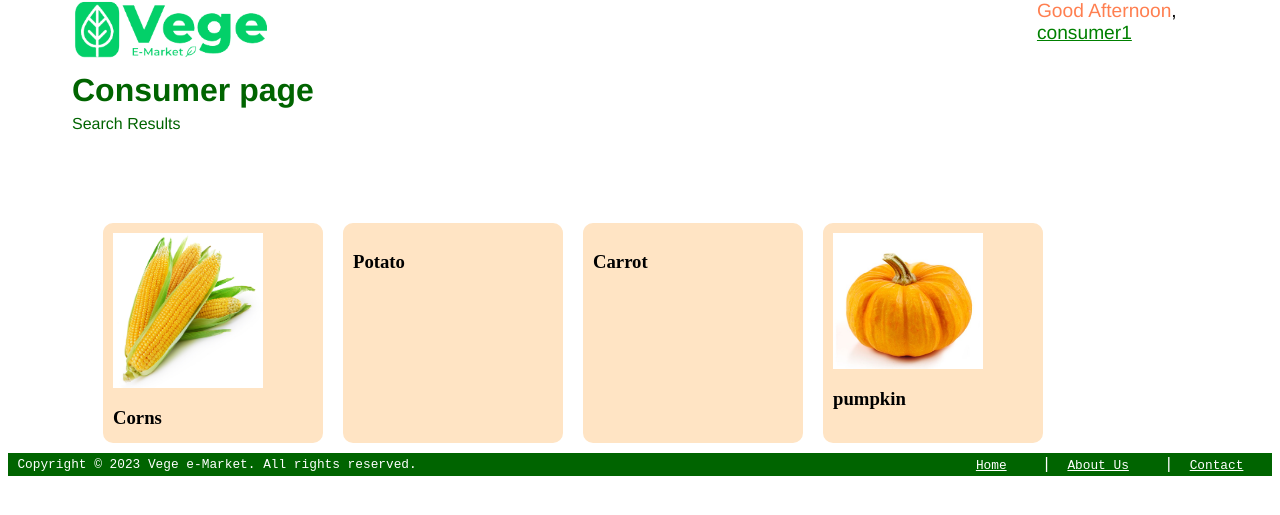
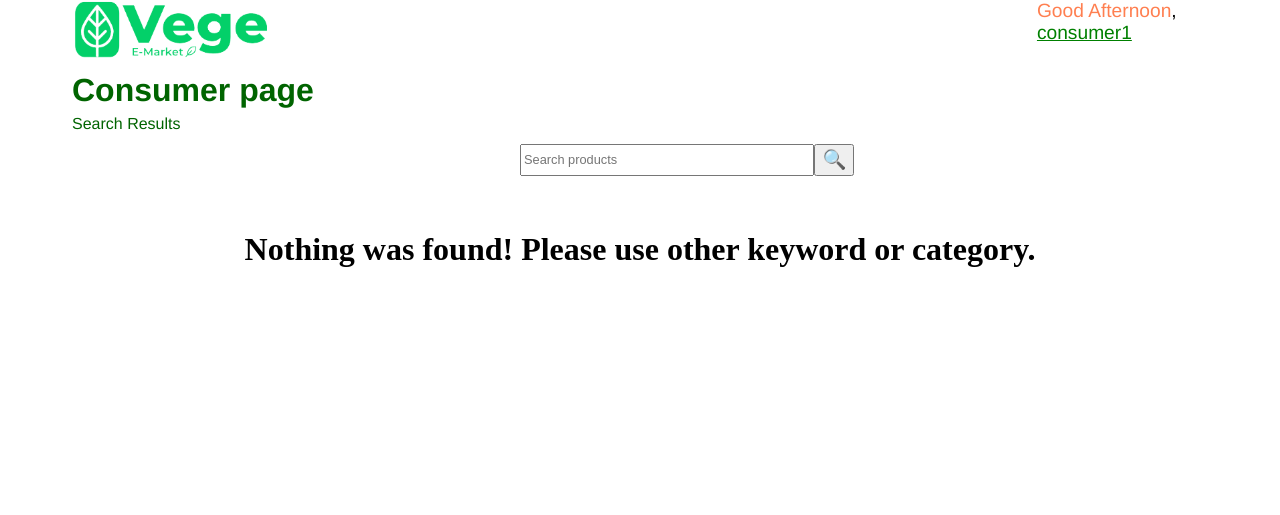
Before and after one commit to TeoJJss/vege-emarket, a PHP site: page /consumer/searchresults.php?cat=Root in a window 1280 px wide. Shown: the part 25-540 px from the top of the page. Run offline with PHP 8.4, Linux system fonts and the light colour scheme; a user stored in the database is signed in; data comes from the database, SQL or seed files in the repository.

Commit message:
search results

```diff
--- a/consumer/searchresults.php
+++ b/consumer/searchresults.php
@@ -4,6 +4,25 @@
         header('Location: ../index.php');
         die;
     }
+    if ($_SERVER['REQUEST_METHOD']=='POST'){
+        $q=$_POST['search-input'];
+        echo "<script>location.href='../consumer/searchresults.php?keyword=$q'</script>";
+    }
+    $query = "SELECT * FROM products WHERE products.availabilityStatus ='available' ";
+    if (isset($_GET['keyword']) && isset($_GET["cat"])){
+        $key = $_GET['keyword'];
+        $cat = $_GET["cat"];
+        $query .="AND products.productName LIKE '%$key%' AND products.category = '$cat'";
+    }else if (isset($_GET["cat"])){
+        $cat = $_GET["cat"];
+        $query .="AND products.category = '$cat' ";
+    }else if (isset($_GET['keyword'])){
+        $key = $_GET['keyword'];
+        $query.="AND products.productName LIKE '%$key%' ";
+    }else{
+        trigger_error("Nothing found! ", E_USER_ERROR);
+    }
+    $product_list=mysqli_query($conn, $query);
     include '../includes/header.php';
 ?>
 <!DOCTYPE html>
@@ -14,58 +33,75 @@
     <title>Search Results</title>
     <link rel="stylesheet" href="../styles/title.css">
     <style>
-        .box{
-            width: 200px;
-            height: 200px;
-            background-color:bisque;
-            float:left;
-            border-radius:10px;
-            margin:10px;
-            padding:10px;
+        img.product-img{
+            min-height: 200px;
+            max-height: 200px;
+            min-width: 100%;
+            max-width: 100px;
         }
-        .right{
-        margin: 85px;
-    }
+        div#box {
+            font-family: Arial, Helvetica, sans-serif;
+            min-width: 17vw;
+            max-width: 17vw;
+            min-height: 200px;
+            max-height: 305px;
+            float: left;
+            margin: 10px;
+            margin-right: 20px;
+            border-radius: 10px;
+            padding: 10px;
+            background-color: lightgreen;
+            border-collapse: collapse;
+        }
+        div.products a{
+            color: darkgreen;
+            font-weight: bold;
+        }
+        div.products{
+            margin-left: 10vw;
+            font-size: 1.3vw;
+        }
+        input.product-search-input{
+            width: 23vw;
+            font-size: 1vw;
+            height: 2.5vw;
+            min-height: 2vw;
+        }
+        button.search-button{
+            cursor: pointer;
+            height: 2.5vw;
+            min-width: 2vw;
+            width: fit-content;
+            font-size: 1.5vw;
+        }
+        div.search-container{
+            margin-left: 40vw;
+        }
     </style>
 </head>
 <body>
     <h1 id="title">Consumer page</h1>
     <p id="title">Search Results</p>
-    <div class="right">
-        <?php
-            $search_key ="";
-            if (isset($_POST['search']))
-                {
-                    $search_key = $_POST["search_key"];
-                }
-            $sql = "SELECT * FROM products WHERE productName LIKE '%search_key%'";
-            $search = mysqli_query($conn, "SELECT * FROM products");
-
-
-            while($row = mysqli_fetch_array($search))
-            {
-                echo '<div class="box">';
-
-
-
-                if ($row['imgPath']== "U02/corn.jpg"){
-                    echo'<img src ="../assets/U02/corn.jpg" width="150">';
-                }
-                else if ($row['productName']== "pumpkin"){
-                    echo'<img src ="../assets/U05/pumpkin-3f3d894.jpg" width="150">';
-                }
-                else if ($row['productName']== "corn"){
-                    echo'<img src ="../assets/potato.jpg" width="50">';
-                }
-                else if ($row['productName']== "carrot"){
-                    echo'<img src ="../assets/carrot.png" width="50">';
-                }
-                echo '<h3>'.$row['productName'].'</h3>';
-                echo '</div>';
-            }
-        ?>
+    <form method="post" id="search-form">
+        <div class="search-container">
+            <input type="text" name="search-input" class="product-search-input" id="product-search-input" placeholder="Search products" style="vertical-align: middle;" required><button class="search-button" type="submit" style="vertical-align: middle;">🔍</button>
+        </div>
+    </form>
+    <?php
+        if (mysqli_num_rows($product_list) == 0){
+            echo "<br><center><h1>Nothing was found! Please use other keyword or category. </h1></center>";
+            die;
+        }
+    ?>
+    <div class="products">
+        <?php while ($product_info = mysqli_fetch_array($product_list)) { ?>
+            <div id="box">
+                <a href="../public/product.php?id=<?php echo $product_info['productID']; ?>"><img src="../assets/<?php echo $product_info['imgPath']; ?>" alt="<?php echo $product_info['productName']; ?>" class="product-img"></a>
+                <p><b>Item Name: </b><a href="../public/product.php?id=<?php echo $product_info['productID']; ?>"><?php echo $product_info['productName']; ?></a></p>
+                <p><b>Price: </b>RM <?php echo $product_info['priceLabel']; ?></p>
+            </div>
+        <?php } ?>
     </div>
-</ul>
 </div>
 </body>
 </html>
```
